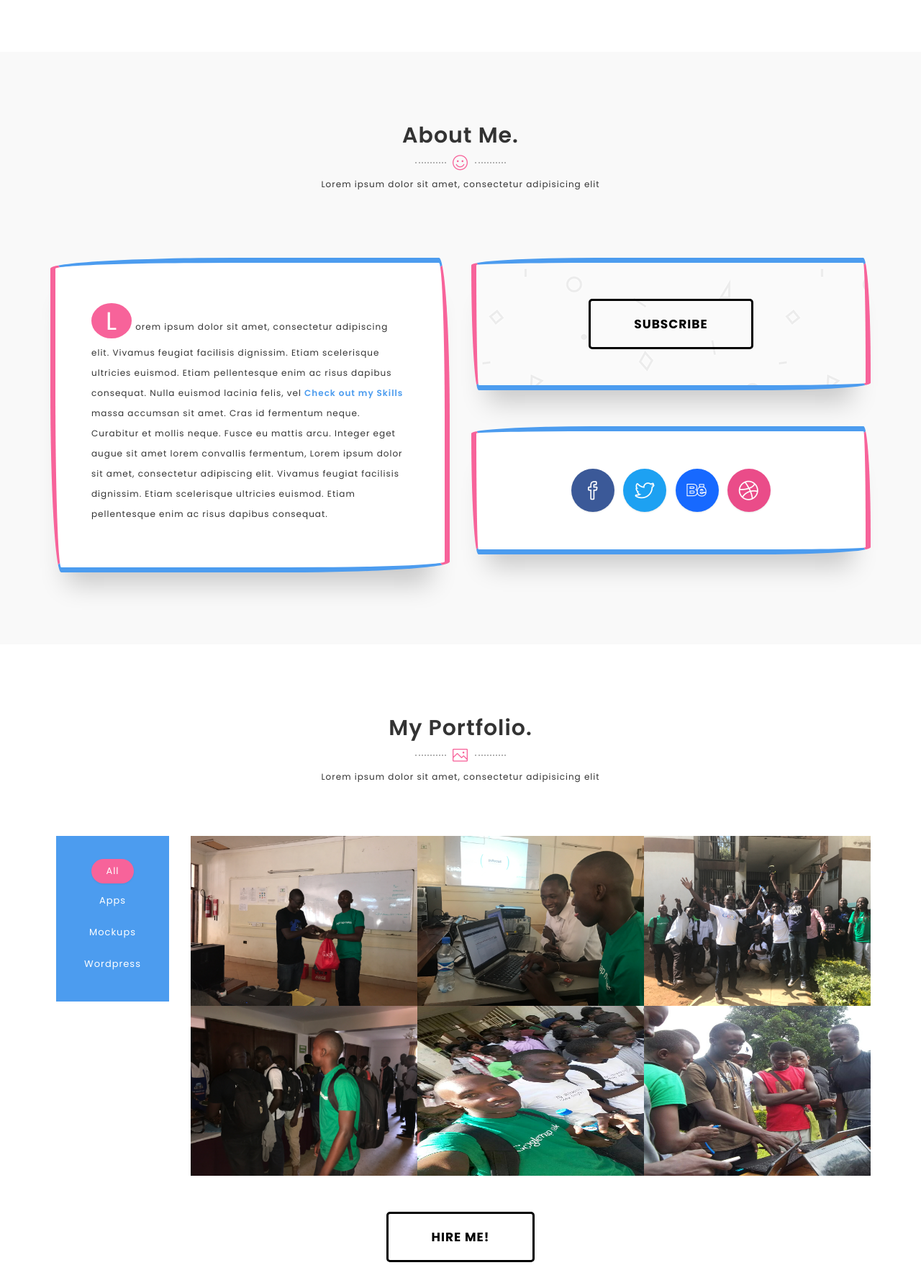
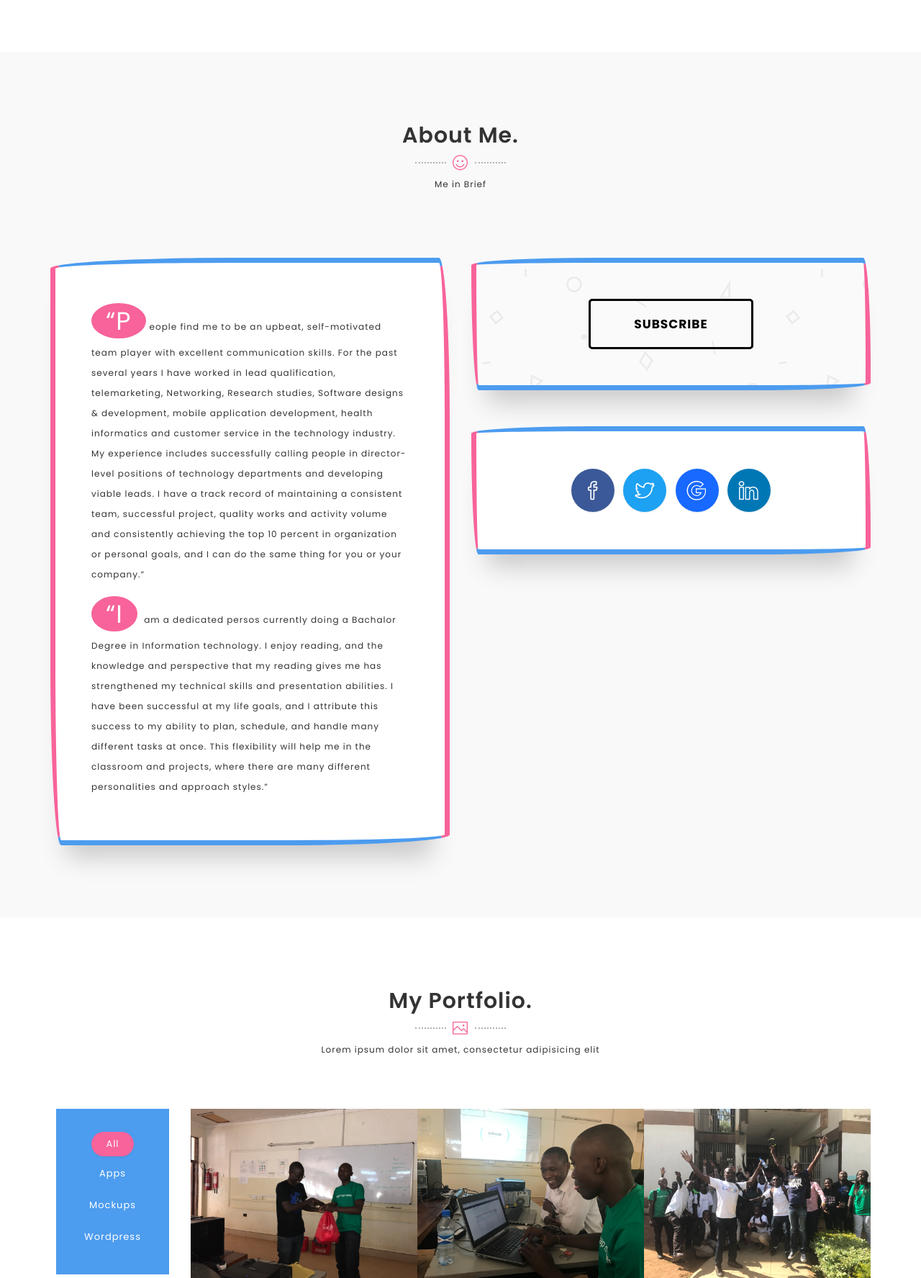
Before and after one commit to Masterabram/myweb, a PHP site: page / in a window 1280 px wide. Shown: the part 1694-3469 px from the top of the page at 72% size. Run offline with PHP 8.4, Linux system fonts and the light colour scheme.

Commit message:
some modification

```diff
--- a/css/style.css
+++ b/css/style.css
@@ -34,7 +34,6 @@
   16. Useful Classes ( Such as : Margin, Padding, colors  "This classes will be helpful for you during designing/development time.")
   17. UiPasta Credit
 
-
 */
 
 
--- a/index.html
+++ b/index.html
@@ -268,7 +268,7 @@
                          <div class="divider dark">
 						   <i class="icon-emotsmile"></i>
 						  </div>
-                        <p>Lorem ipsum dolor sit amet, consectetur adipisicing elit</p>
+                        <p>Me in Brief</p>
                     </div>
                 </div>
             </div>
@@ -278,7 +278,10 @@
 
               <div class="col-md-6">
                <div class="about-me-text margin-top-50">
-               <p>Lorem ipsum dolor sit amet, consectetur adipiscing elit. Vivamus feugiat facilisis dignissim. Etiam scelerisque ultricies euismod. Etiam pellentesque enim ac risus dapibus consequat. Nulla euismod lacinia felis, vel <a href="#" data-toggle="modal" data-target="#skillmodal" title="My Skills"><b>Check out my Skills</b></a> massa accumsan sit amet. Cras id fermentum neque. Curabitur et mollis neque. Fusce eu mattis arcu. Integer eget augue sit amet lorem convallis fermentum, Lorem ipsum dolor sit amet, consectetur adipiscing elit. Vivamus feugiat facilisis dignissim. Etiam scelerisque ultricies euismod. Etiam pellentesque enim ac risus dapibus consequat.</p>
+               <p>“People find me to be an upbeat, self-motivated team player with excellent communication skills. For the past several years I have worked in lead qualification, telemarketing, Networking, Research studies, Software designs & development, mobile application development, health informatics and customer service in the technology industry. My experience includes successfully calling people in director-level positions of technology departments and developing viable leads. I have a track record of maintaining a consistent team, successful project, quality works and activity volume and consistently achieving the top 10 percent in organization or personal goals, and I can do the same thing for you or your company.” </p>
+              <P>“I am a dedicated persos currently doing a Bachalor Degree in Information technology. I enjoy reading, and the knowledge and perspective that my reading gives me has strengthened my technical skills and presentation abilities. I have been successful at my life goals, and I attribute this success to my ability to plan, schedule, and handle many different tasks at once. This flexibility will help me in the classroom and projects, where there are many different personalities and approach styles.”</P>
+
+               <!-- <a href="#" data-toggle="modal" data-target="#skillmodal" title="My Skills"><b>Check out my Skills</b></a> -->
                </div>
               </div>
 
@@ -292,10 +295,10 @@
              <div class="about-me-text">
 
                <ul class="social-icon">
-                <li><a href="#" target="_blank" class="facebook"><i class="icon-social-facebook"></i></a></li>
-                <li><a href="#" target="_blank" class="twitter"><i class="icon-social-twitter"></i></a></li>
-                <li><a href="#" target="_blank" class="behance"><i class="icon-social-behance"></i></a></li>
-                <li><a href="#" target="_blank" class="dribbble"><i class="icon-social-dribbble"></i></a></li>
+                <li><a href="https://web.facebook.com/abram.ogol?_rdc=1&_rdr" target="_blank" class="facebook"><i class="icon-social-facebook"></i></a></li>
+                <li><a href="https://twitter.com/OgolAbraham" target="_blank" class="twitter"><i class="icon-social-twitter"></i></a></li>
+                <li><a href="https://plus.google.com/u/0/109133383472584352029" target="_blank" class="behance"><i class="icon-social-google"></i></a></li>
+                <li><a href="https://www.linkedin.com/in/abraham-mcogol-b40b01bb/" target="_blank" class="linkedin"><i class="icon-social-linkedin"></i></a></li>
                </ul>
 
                </div>
@@ -513,7 +516,7 @@
                          <div class="divider dark">
 						   <i class="icon-speech"></i>
 						  </div>
-                        <p>Lorem ipsum dolor sit amet, consectetur adipisicing elit.</p>
+                        <p>My Happy clients Testimonies</p>
                     </div>
                 </div>
             </div>
@@ -523,21 +526,21 @@
                 <div class="testimonial-carousel-list margin-top-20">
 
                     <div class="testimonial-word text-center">
-                    <img src="images/testimonial/1.jpg" class="img-responsive" alt="">
-                        <h2>Jack Munda</h2>
-                        <p>quis nostrud exercitation ullamco laboris nisi ut aliquip ex ea commodo consequat. Duisauteiruredolor in reprehenderit in voluptate.</p>
+                    <img src="images/testimonial/Soveraign.png" class="img-responsive" alt="">
+                        <h2>Soverign Hotel </h2>
+                        <p>This far we have reached and success we have earned accross the ways is attributted to Abraham's Hard work. Hes's a good dedicated team player.</p>
                     </div>
 
                     <div class="testimonial-word text-center">
                     <img src="images/testimonial/2.jpg" class="img-responsive" alt="">
                         <h2>Daisy Tesot</h2>
-                        <p>quis nostrud exercitation ullamco laboris nisi ut aliquip ex ea commodo consequat. Duisauteiruredolor in reprehenderit in voluptate.</p>
+                        <p>Excellent work and team player.</p>
                     </div>
 
                     <div class="testimonial-word text-center">
-                    <img src="images/testimonial/3.jpg" class="img-responsive" alt="">
-                        <h2>Boaz Ondijo</h2>
-                        <p>quis nostrud exercitation ullamco laboris nisi ut aliquip ex ea commodo consequat. Duisauteiruredolor in reprehenderit in voluptate.</p>
+                    <img src="images/testimonial/pamoja-logo.png" class="img-responsive" alt="">
+                        <h2>Pamoja CBO</h2>
+                        <p>As a research assistant at Pamoja CBO, Abraham is among our best team players and support staff </p>
                     </div>
 
                 </div>
@@ -561,7 +564,7 @@
               <div class="statistics-icon"><i class="icon-mustache"></i>
               </div>
               <div class="statistics-content">
-                <h5><span data-count="2025" class="statistics-count">2025</span></h5><span>Projects Done</span>
+                <h5><span data-count="2025" class="statistics-count">11</span></h5><span>Projects Done</span>
               </div>
             </div>
           </div>
@@ -571,7 +574,7 @@
               <div class="statistics-icon"><i class="icon-emotsmile"></i>
               </div>
               <div class="statistics-content">
-                <h5> <span data-count="1200" class="statistics-count">1200</span></h5><span>Happy Clients</span>
+                <h5> <span data-count="1200" class="statistics-count">20</span></h5><span>Happy Clients</span>
               </div>
             </div>
           </div>
@@ -581,7 +584,7 @@
               <div class="statistics-icon"><i class="icon-hourglass"></i>
               </div>
               <div class="statistics-content">
-                <h5><span data-count="8000" class="statistics-count">8000</span></h5><span>Hours of Work</span>
+                <h5><span data-count="8000" class="statistics-count">3000</span></h5><span>Hours of Code</span>
               </div>
             </div>
           </div>
@@ -591,7 +594,7 @@
               <div class="statistics-icon"><i class="icon-cup"></i>
               </div>
               <div class="statistics-content">
-                <h5><span data-count="4000" class="statistics-count">4000</span></h5><span>Cup of Coffee</span>
+                <h5><span data-count="4000" class="statistics-count">40</span></h5><span>Cup of Coffee</span>
               </div>
             </div>
             </div>
@@ -614,7 +617,7 @@
                           <div class="divider dark">
 						   <i class="icon-drop"></i>
 						 </div>
-                        <p>Lorem ipsum dolor sit amet, consectetur adipisicing elit</p>
+                        <p>Here are some of the Things I do </p>
                     </div>
                 </div>
             </div>
@@ -624,7 +627,7 @@
             <div class="col-md-4 col-sm-6">
 				<div class="services-detail">
 					<i class="icon-screen-smartphone color-1"></i>
-					<h3>Mobile Design</h3>
+					<h3>Mobile App Design and Development</h3>
 					<hr>
 				</div>
 			</div>
@@ -632,7 +635,7 @@
 			<div class="col-md-4 col-sm-6">
 				<div class="services-detail">
 					<i class="icon-screen-tablet color-2"></i>
-					<h3>Tablet Design</h3>
+					<h3>Web App Design and Development</h3>
 					<hr>
 				</div>
 			</div>
@@ -640,7 +643,7 @@
 			<div class="col-md-4 col-sm-6">
 				<div class="services-detail">
 					<i class="fa fa-code color-3"></i>
-					<h3>Clean Code</h3>
+					<h3>Networking</h3>
 					<hr>
 				</div>
 			</div>
@@ -648,7 +651,7 @@
             <div class="col-md-4 col-sm-6">
 				<div class="services-detail">
 					<i class="icon-support color-4"></i>
-					<h3>Full Support</h3>
+					<h3>Database development and Administration</h3>
 					<hr>
 				</div>
 			</div>
@@ -656,7 +659,7 @@
 			<div class="col-md-4 col-sm-6">
 				<div class="services-detail">
 					<i class="fa fa-html5 color-5"></i>
-					<h3>HTML5 Design</h3>
+					<h3>Customer care services</h3>
 					<hr>
 				</div>
 			</div>
@@ -664,7 +667,7 @@
 			<div class="col-md-4 col-sm-6">
 				<div class="services-detail">
 					<i class="icon-bulb color-6"></i>
-					<h3>CSS3 Design</h3>
+					<h3>IT support etc </h3>
 					<hr>
 				</div>
 			</div>
@@ -708,7 +711,7 @@
                           <div class="divider dark">
 						   <i class="icon-envelope-open"></i>
 						 </div>
-                        <p>Lorem ipsum dolor sit amet, consectetur adipisicing elit</p>
+                        <p>Keep in touch 24/7 service support +254-790-463-533</p>
                     </div>
                 </div>
             </div>
@@ -791,12 +794,11 @@
             <div class="row">
 
             <div class="col-md-12">
-              <ul class="social-icon margin-bottom-30">
-                 <li><a href="#" target="_blank" class="facebook"><i class="icon-social-facebook"></i></a></li>
-                 <li><a href="#" target="_blank" class="twitter"><i class="icon-social-twitter"></i></a></li>
-                 <li><a href="#" target="_blank" class="google-plus"><i class="icon-social-google"></i></a></li>
-                 <li><a href="#" target="_blank" class="instagram"><i class="icon-social-instagram"></i></a></li>
-                 <li><a href="#" target="_blank" class="dribbble"><i class="icon-social-dribbble"></i></a></li>
+              <ul class="social-icon">
+                <li><a href="https://web.facebook.com/abram.ogol?_rdc=1&_rdr" target="_blank" class="facebook"><i class="icon-social-facebook"></i></a></li>
+                <li><a href="https://twitter.com/OgolAbraham" target="_blank" class="twitter"><i class="icon-social-twitter"></i></a></li>
+                <li><a href="https://plus.google.com/u/0/109133383472584352029" target="_blank" class="behance"><i class="icon-social-google"></i></a></li>
+                <li><a href="https://www.linkedin.com/in/abraham-mcogol-b40b01bb/" target="_blank" class="linkedin"><i class="icon-social-linkedin"></i></a></li>
                </ul>
           </div>
 
```
Also changed, not shown: images/testimonial/pamoja-logo.png (added), images/testimonial/soveraign.png (added). Lines whose indentation alone changed are shown as unchanged.
